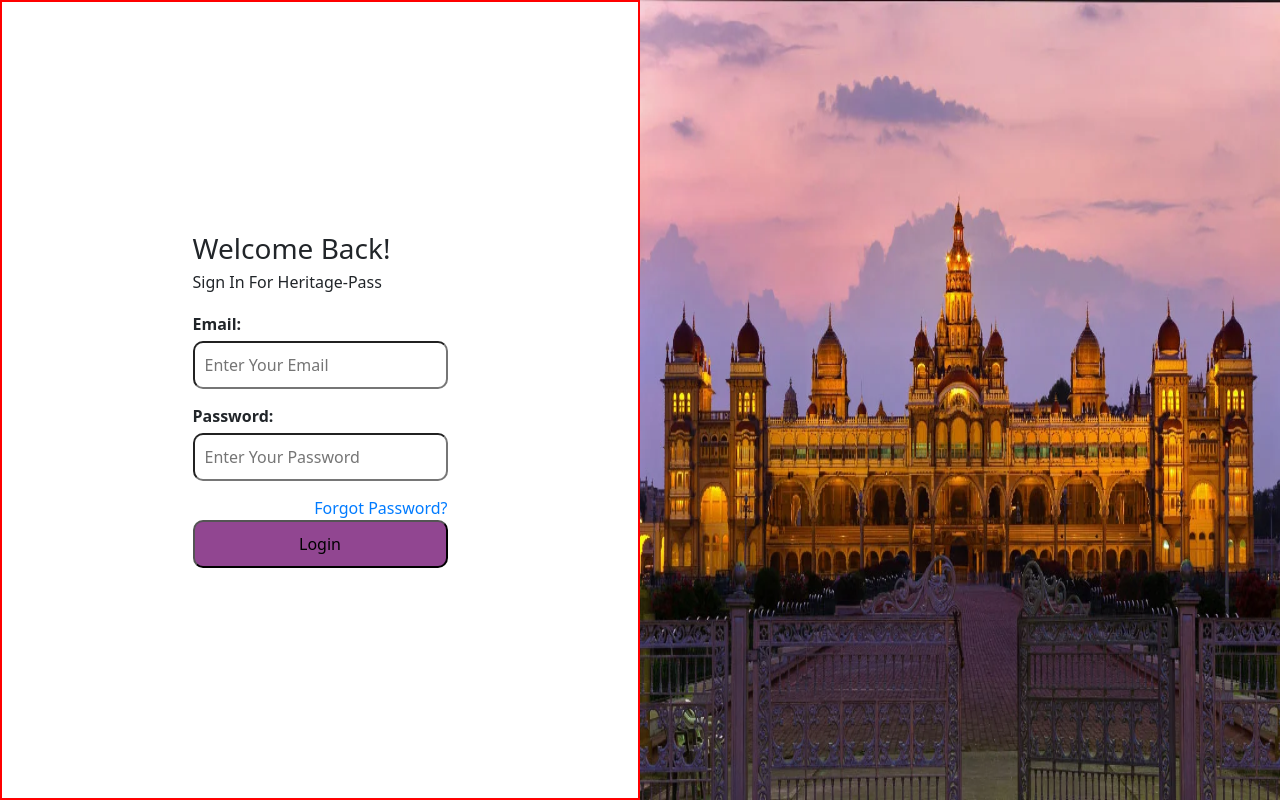
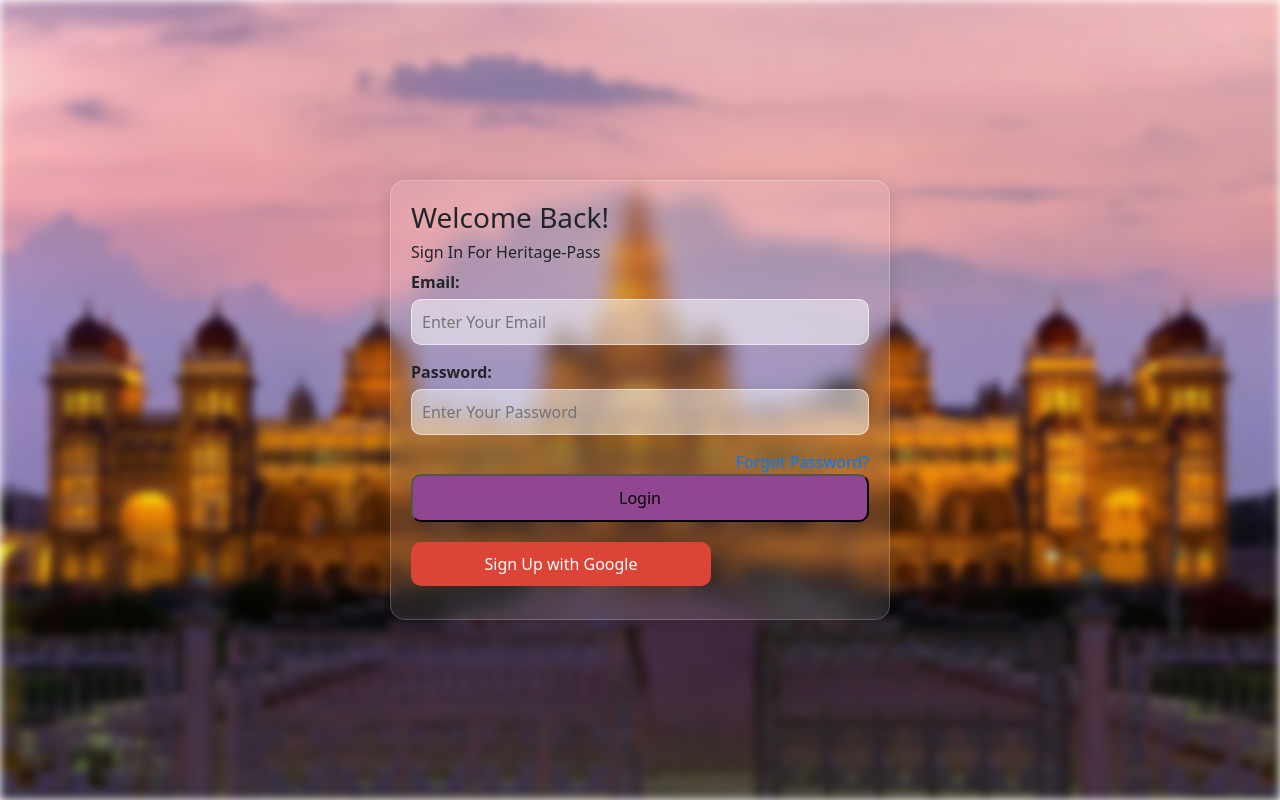
Before and after one commit to NUMAN165/Heritage, a React (Create React App) app: page /SignIn in a window 1280 px wide. Built offline with nearby package versions, Linux system fonts and the light colour scheme; a web font is replaced by a local one.

Commit message:
Changes made in the Login and Sign In page

```diff
--- a/src/DashBoard/Home.jsx
+++ b/src/DashBoard/Home.jsx
@@ -21,7 +21,7 @@ const Home = () => {
             <div className="signin2">
               <Link to="/Register">
                 <button>
-                  Register <FaUserFriends />{" "}
+                  Register <FaUserFriends />
                 </button>
               </Link>
             </div>
--- a/src/Login/SignIn.css
+++ b/src/Login/SignIn.css
@@ -1,33 +1,39 @@
 .SignIn-Main {
-  display: flex;
+  position: relative;
+  height: 100vh; /* Full height of the viewport */
+  overflow: hidden; /* Prevents overflow */
 }
 
-.SignIn-FirstHalf {
-  height: 100vh;
-  flex: 1;
-  padding: 20px;
-  display: flex;
-  flex-direction: column;
-  justify-content: center;
-  align-items: center; /* Align items to the start */
-  border: 2px solid red;
-
+.SignIn-Image {
+  position: relative;
+  width: 100%;
+  height: 100%;
 }
 
-
-
-.SignIn-SecondHalf {
-  width: 50vw;
-  height: 100vh;
+.SignIn-Image img {
+  width: 100%;
+  height: 100%;
+  filter: blur(5px);
+  border: none;
+  object-fit: cover; /* Ensures the image covers the entire area */
 }
 
-.SignIn-SecondHalf img {
-  height: 100vh;
-  width: 100%;
+.SignIn-Overlay {
+  position: absolute;
+  width: 500px;
+  height: 55vh;
+  top: 50%;
+  left: 50%;
+  transform: translate(-50%, -50%); /* Center the overlay */
+  background: rgba(255, 255, 255, 0.1); /* Semi-transparent white */
+  backdrop-filter: blur(10px); /* Blur effect for the glassmorphism */
+  border-radius: 15px; /* Rounded corners */
+  padding: 20px; /* Space around the form */
+  box-shadow: 0 4px 20px rgba(0, 0, 0, 0.15); /* Shadow for better visibility */
+  border: 1px solid rgba(255, 255, 255, 0.2); /* Optional: Light border */
 }
 
 .SignIn-Form {
-  margin-top: 20px;
   display: flex;
   flex-direction: column;
 }
@@ -41,8 +47,10 @@
   margin-bottom: 15px;
   padding: 10px;
   width: 100%;
-  max-width: 300px; /* Adjust as needed */
+  max-width: 600px; /* Adjust as needed */
   border-radius: 10px;
+  border: 1px solid rgba(255, 255, 255, 0.5); /* Light border on inputs */
+  background: rgba(255, 255, 255, 0.5); /* Slightly transparent background for inputs */
 }
 
 .SignIn-Form button {
@@ -50,15 +58,11 @@
   cursor: pointer;
   border-radius: 10px;
   background-color: rgb(145, 70, 145);
-  /* width: 500px; */
-
 }
 
-.Forgot-Password{
+.Forgot-Password {
   text-align: end;
-    margin-top: none;
 }
-
 
 .Forgot-Password a {
   text-decoration: none;
@@ -68,3 +72,34 @@
 .Forgot-Password a:hover {
   text-decoration: underline;
 }
+
+.error-message {
+  color: red; /* Style for error message */
+}
+
+
+.Google-SignIn {
+  margin-top: 20px; /* Space above the Google button */
+}
+
+.Google-Button {
+  padding: 10px;
+  cursor: pointer;
+  border-radius: 10px;
+  background-color: #db4437; /* Google Red */
+  color: white; /* Text color */
+  border: none; /* Remove default border */
+  width: 100%; /* Full width */
+  max-width: 300px; /* Adjust as needed */
+  display: flex;
+  align-items: center;
+  justify-content: center;
+}
+
+.Google-Button:hover {
+  background-color: #c1351d; /* Darker red on hover */
+}
+
+.Google-Button:focus {
+  outline: none; /* Remove focus outline */
+}
--- a/src/Login/SignIn.jsx
+++ b/src/Login/SignIn.jsx
@@ -57,9 +57,11 @@ const SignIn = () => {
   };
 
   return (
+
       <div className='SignIn-Main'>
-      <div className='SignIn-FirstHalf'>
-        <div className='numan'>
+        <div className='SignIn-Image'>
+          <img src="/Images/MysorePalace2.png" alt="Mysore Palace" />
+          <div className='SignIn-Overlay'>
             <h3>Welcome Back!</h3>
             <h6>Sign In For Heritage-Pass</h6>
             <form className='SignIn-Form' onSubmit={handleSubmit}>
@@ -93,10 +95,10 @@ const SignIn = () => {
 
               <button type='submit'>Login</button>
             </form>
+            <div className='Google-SignIn'>
+          <button className='Google-Button'>Sign Up with Google</button>
         </div>
           </div>
-      <div className='SignIn-SecondHalf'>
-        <img src="/Images/MysorePalace2.png" alt="Mysore Palace" />
         </div>
       </div>
     );
```
Lines whose indentation alone changed are shown as unchanged.
